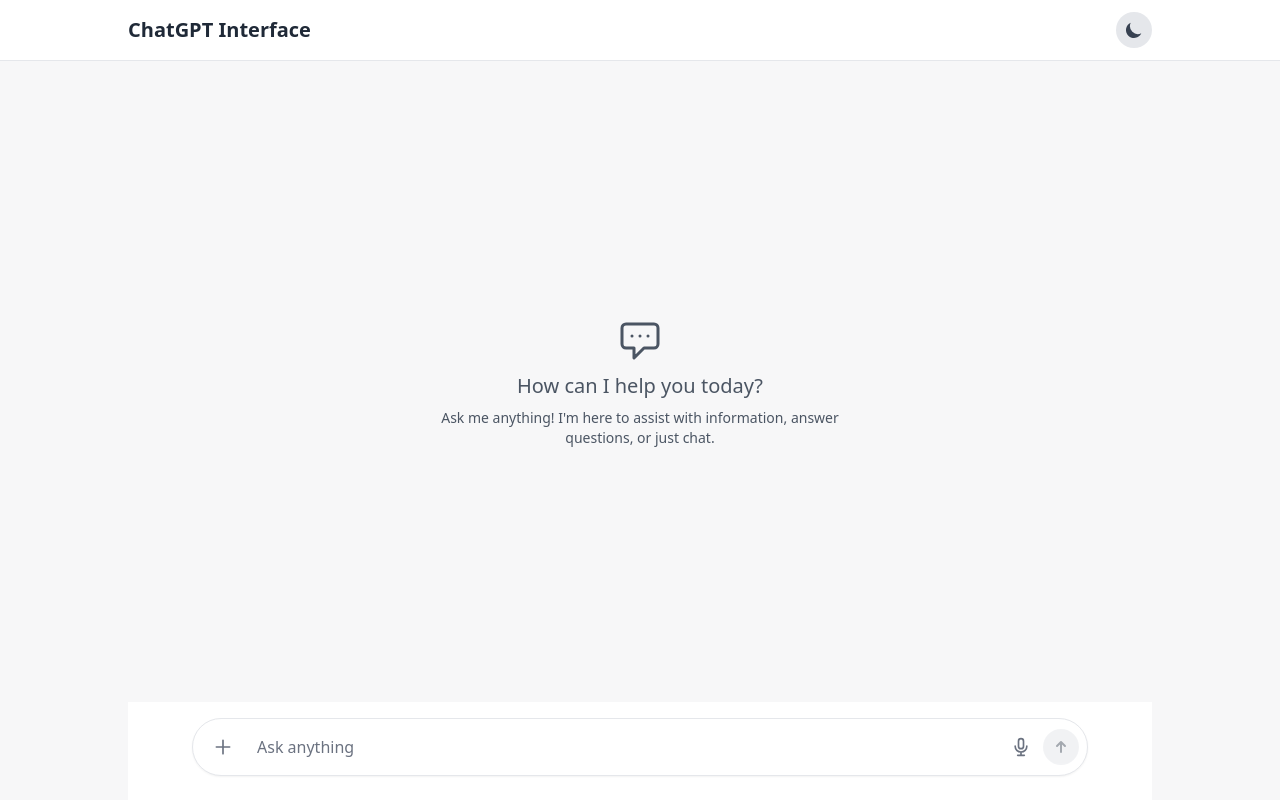
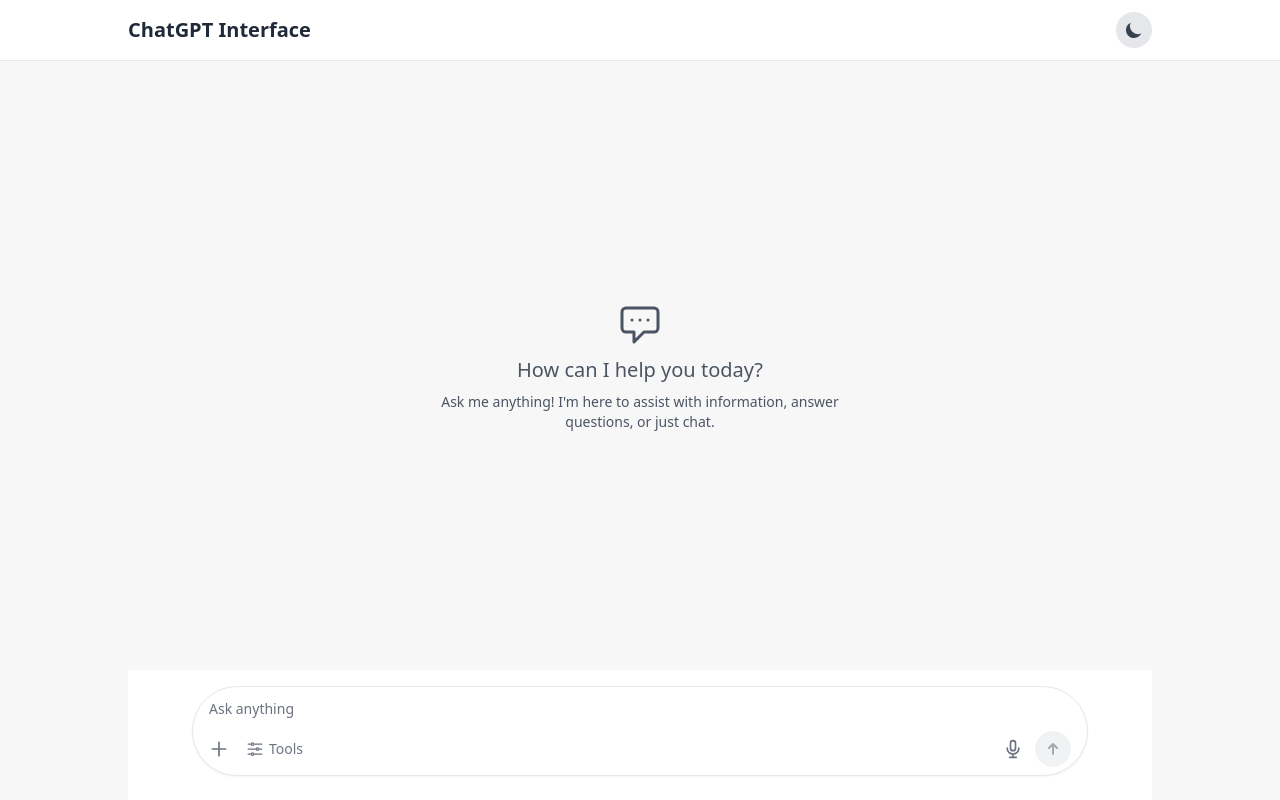
Before and after one commit to NurjahanJ/Icon-Interim-messaging, a React (Create React App) app: page / in a window 1280 px wide. Built offline with nearby package versions, Linux system fonts and the light colour scheme.

Commit message:
added tools icon to the chatbox and change the placement of tools and other icons

```diff
--- a/src/components/ChatInput.js
+++ b/src/components/ChatInput.js
@@ -6,6 +6,7 @@
   const [message, setMessage] = useState('');
   const [isListening, setIsListening] = useState(false);
   const [isFileMenuOpen, setIsFileMenuOpen] = useState(false);
+  const [isInputActive, setIsInputActive] = useState(false);
   const textareaRef = useRef(null);
   const fileInputRef = useRef(null);
   const { darkMode } = useTheme();
@@ -19,6 +20,18 @@
       textarea.style.height = `${Math.min(textarea.scrollHeight, 200)}px`;
     }
   }, [message]);
+
+  // Focus the textarea when clicked
+  const handlePlaceholderClick = () => {
+    if (!disabled && !hasReachedLimit) {
+      setIsInputActive(true);
+      setTimeout(() => {
+        if (textareaRef.current) {
+          textareaRef.current.focus();
+        }
+      }, 0);
+    }
+  };
 
   const handleSubmit = (e) => {
     e.preventDefault();
@@ -115,9 +128,21 @@
   return (
     <div className={`p-4 ${darkMode ? 'bg-gray-800' : 'bg-white'}`}>
       <form onSubmit={handleSubmit} className="max-w-4xl mx-auto">
-        <div className={`relative flex items-center rounded-full border ${darkMode ? 'bg-gray-700 border-gray-600' : 'bg-white border-gray-200'} shadow-sm`}>
+        <div className={`relative rounded-full border ${darkMode ? 'bg-gray-700 border-gray-600' : 'bg-white border-gray-200'} shadow-sm`}>
+          {/* Placeholder text at the top - clickable */}
+          <div
+            className="px-4 pt-3 pb-1 cursor-text"
+            onClick={handlePlaceholderClick}
+          >
+            <div className={`text-sm ${darkMode ? 'text-gray-300' : 'text-gray-500'} ${isInputActive || message ? 'opacity-50' : ''}`}>
+              {hasReachedLimit ? "You've reached your daily limit of prompts" : "Ask anything"}
+            </div>
+          </div>
+
+          {/* Bottom row with buttons */}
+          <div className="flex items-center px-2 py-2">
             {/* Plus button for file uploads */}
-          <div className="relative ml-3">
+            <div className="relative">
               <button
                 type="button"
                 onClick={handleFileButtonClick}
@@ -155,31 +180,42 @@
               />
             </div>
 
+            {/* Tools button */}
+            <button
+              type="button"
+              className={`flex items-center ml-2 ${darkMode ? 'text-gray-300 hover:text-white' : 'text-gray-500 hover:text-gray-700'}`}
+            >
+              <svg xmlns="http://www.w3.org/2000/svg" className="h-5 w-5" fill="none" viewBox="0 0 24 24" stroke="currentColor" strokeWidth={1.5}>
+                <path strokeLinecap="round" strokeLinejoin="round" d="M10.5 6h9.75M10.5 6a1.5 1.5 0 11-3 0m3 0a1.5 1.5 0 10-3 0M3.75 6H7.5m3 12h9.75m-9.75 0a1.5 1.5 0 01-3 0m3 0a1.5 1.5 0 00-3 0m-3.75 0H7.5m9-6h3.75m-3.75 0a1.5 1.5 0 01-3 0m3 0a1.5 1.5 0 00-3 0m-9.75 0h9.75" />
+              </svg>
+              <span className="ml-1 text-sm">Tools</span>
+            </button>
+
+            {/* Textarea for message input - conditionally visible */}
+            <div className="flex-grow px-2">
               <textarea
                 ref={textareaRef}
                 value={message}
                 onChange={(e) => setMessage(e.target.value)}
                 onKeyDown={handleKeyDown}
-            placeholder={
-              hasReachedLimit
-                ? "You've reached your daily limit of prompts"
-                : "Ask anything"
-            }
+                onFocus={() => setIsInputActive(true)}
+                onBlur={() => setIsInputActive(message.length > 0)}
                 disabled={disabled || hasReachedLimit}
-            className={`w-full p-4 pr-24 resize-none max-h-[200px] ${
-              darkMode
-                ? 'bg-gray-700 text-white placeholder-gray-400'
-                : 'bg-white text-gray-900 placeholder-gray-500'
-            } border-0 focus:ring-0 focus:outline-none rounded-full`}
+                className={`w-full resize-none bg-transparent border-0 focus:ring-0 focus:outline-none ${darkMode ? 'text-white' : 'text-gray-900'}`}
                 rows="1"
+                style={{ height: isInputActive || message ? 'auto' : '0px', overflow: 'hidden' }}
               />
+            </div>
+
+            {/* Spacer to push buttons to the right */}
+            <div className="flex-grow"></div>
 
             {/* Microphone button */}
             <button
               type="button"
               onClick={toggleSpeechRecognition}
               disabled={disabled || hasReachedLimit}
-            className={`p-2 mr-1 ${
+              className={`p-2 ${
                 disabled || hasReachedLimit
                   ? 'opacity-50 cursor-not-allowed'
                   : ''
@@ -194,11 +230,11 @@
               </svg>
             </button>
 
-          {/* Send button - replaced with up arrow button */}
+            {/* Send button - up arrow button */}
             <button
               type="submit"
               disabled={!message.trim() || disabled || hasReachedLimit}
-            className={`p-2 mr-2 rounded-full ${
+              className={`p-2 ml-1 mr-2 rounded-full ${
                 !message.trim() || disabled || hasReachedLimit
                   ? 'opacity-50 cursor-not-allowed'
                   : ''
@@ -213,6 +249,7 @@
               </svg>
             </button>
           </div>
+        </div>
         <div className={`text-xs mt-2 text-center ${darkMode ? 'text-gray-400' : 'text-gray-500'}`}>
           {disabled ? 'Processing your request...' : ''}
         </div>
```
Lines whose indentation alone changed are shown as unchanged.
